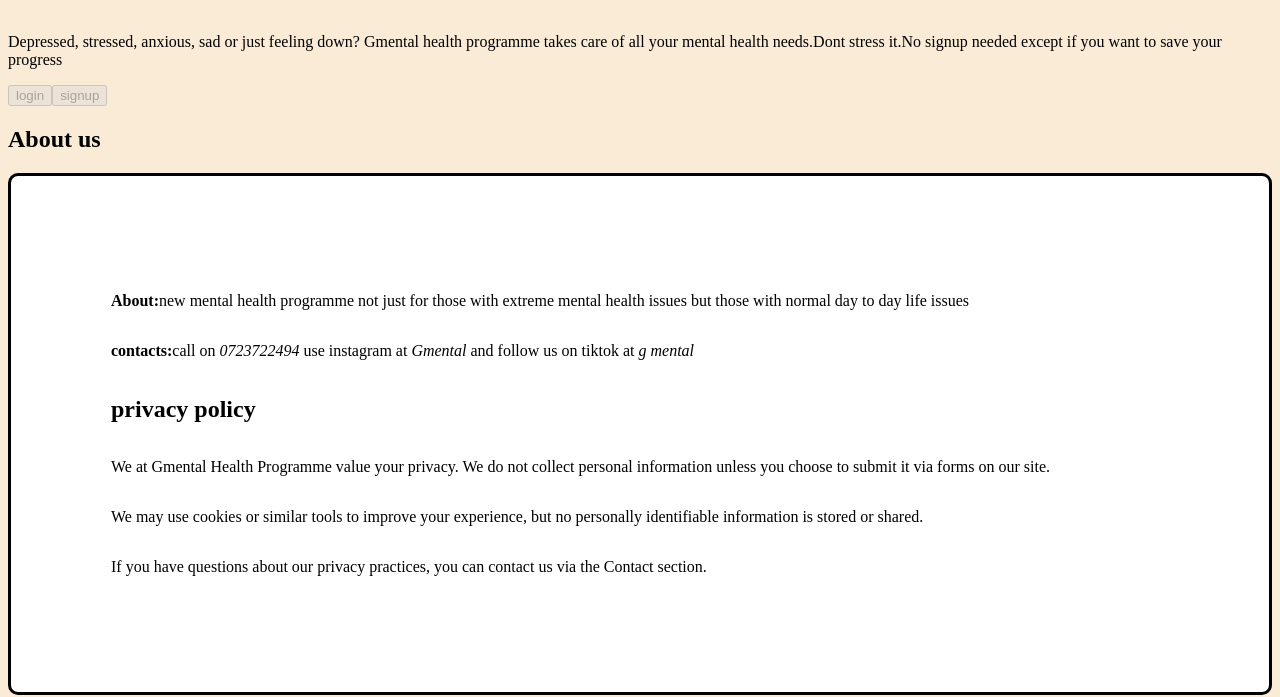
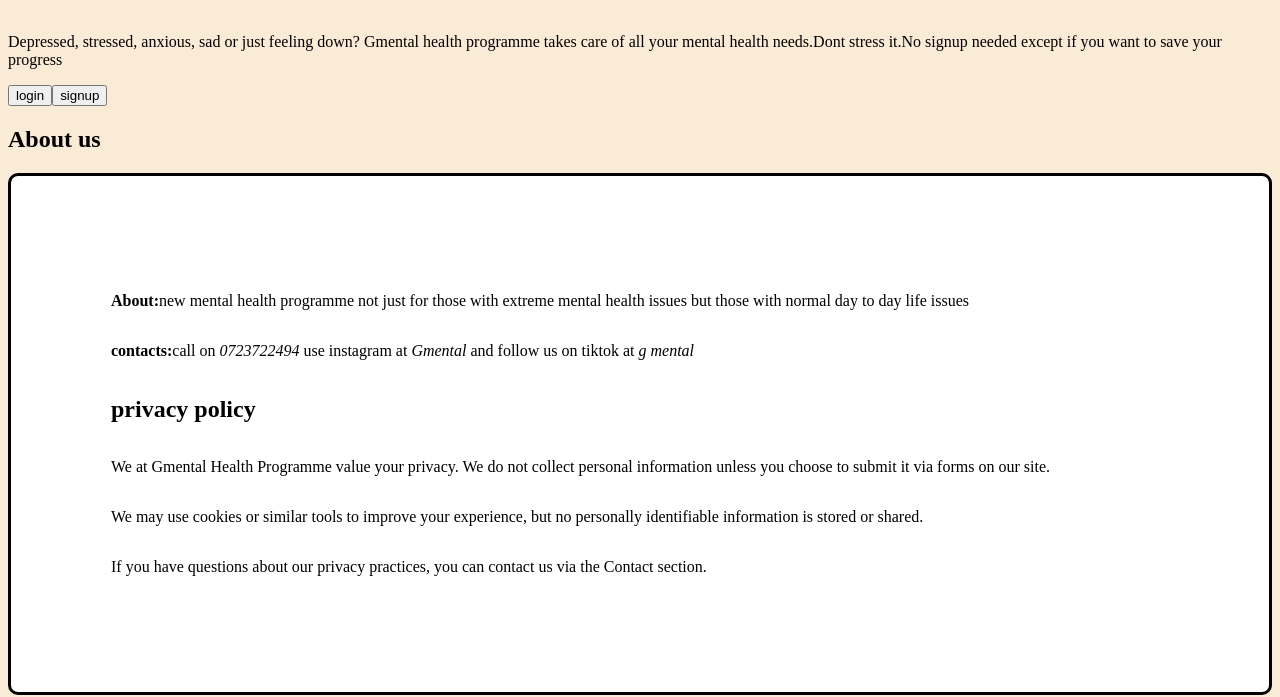
Before and after one commit to Edithelly/Gmental-health-programme, a plain HTML site: page index.html in a window 1280 px wide. Shown: the part 110-807 px from the top of the page. Drawn offline with Linux system fonts and the light colour scheme.

Commit message:
Update index.html

```diff
--- a/index.html
+++ b/index.html
@@ -24,7 +24,7 @@
     <p>Depressed, stressed, anxious, sad or just feeling down? Gmental health programme takes care of all
         your mental health needs.Dont stress it.No signup needed except if you want to save your progress
     </p>
-    <button disabled>login</button><button disabled>signup</button>
+    <button id="loginBtnBtn">login</button><button id="signupBtn">signup</button>
     <h2>About us</h2>
     <div id="about">
     <p><strong>About:</strong>new mental health programme not just for those with extreme mental health issues but those with normal day to day life issues</p>
```
